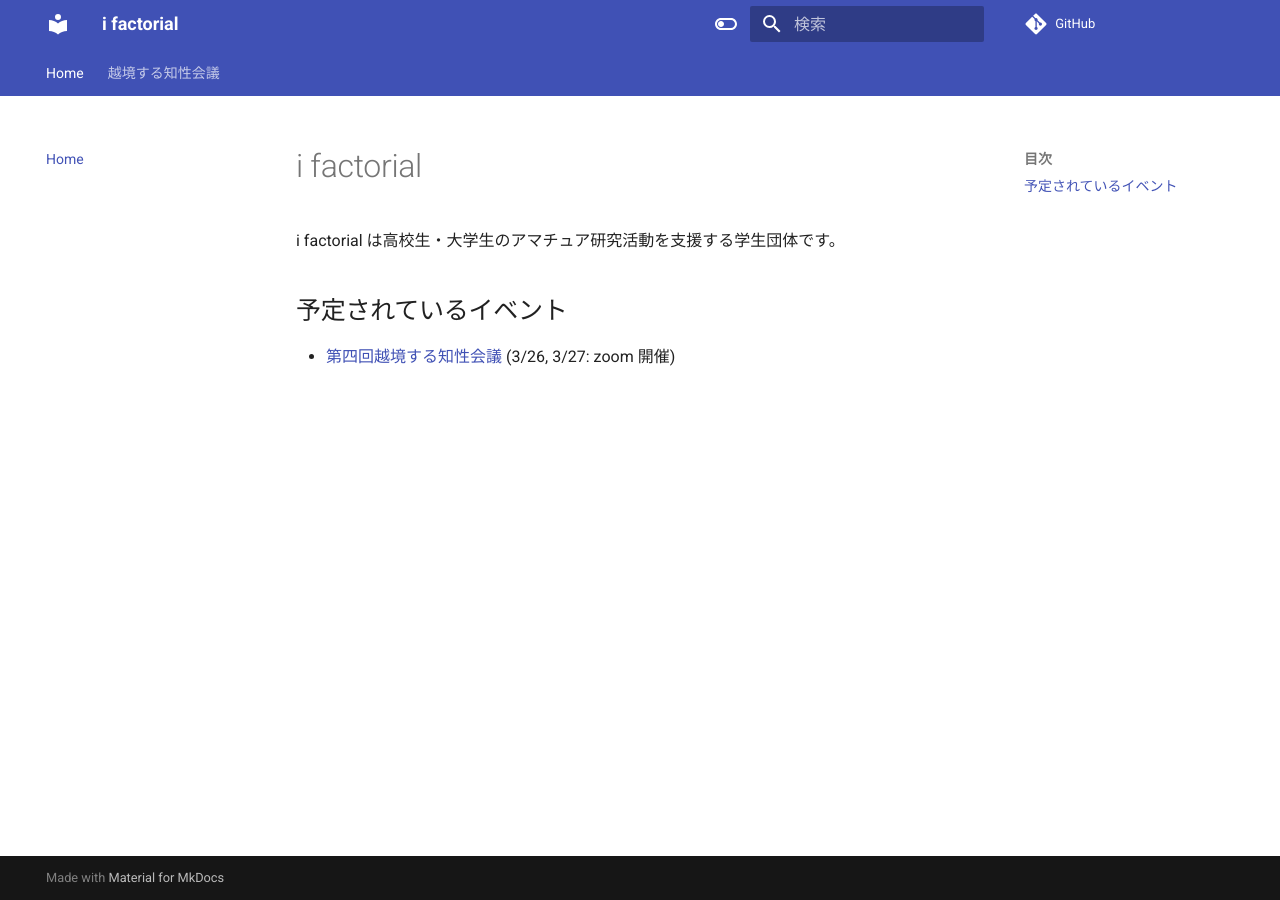
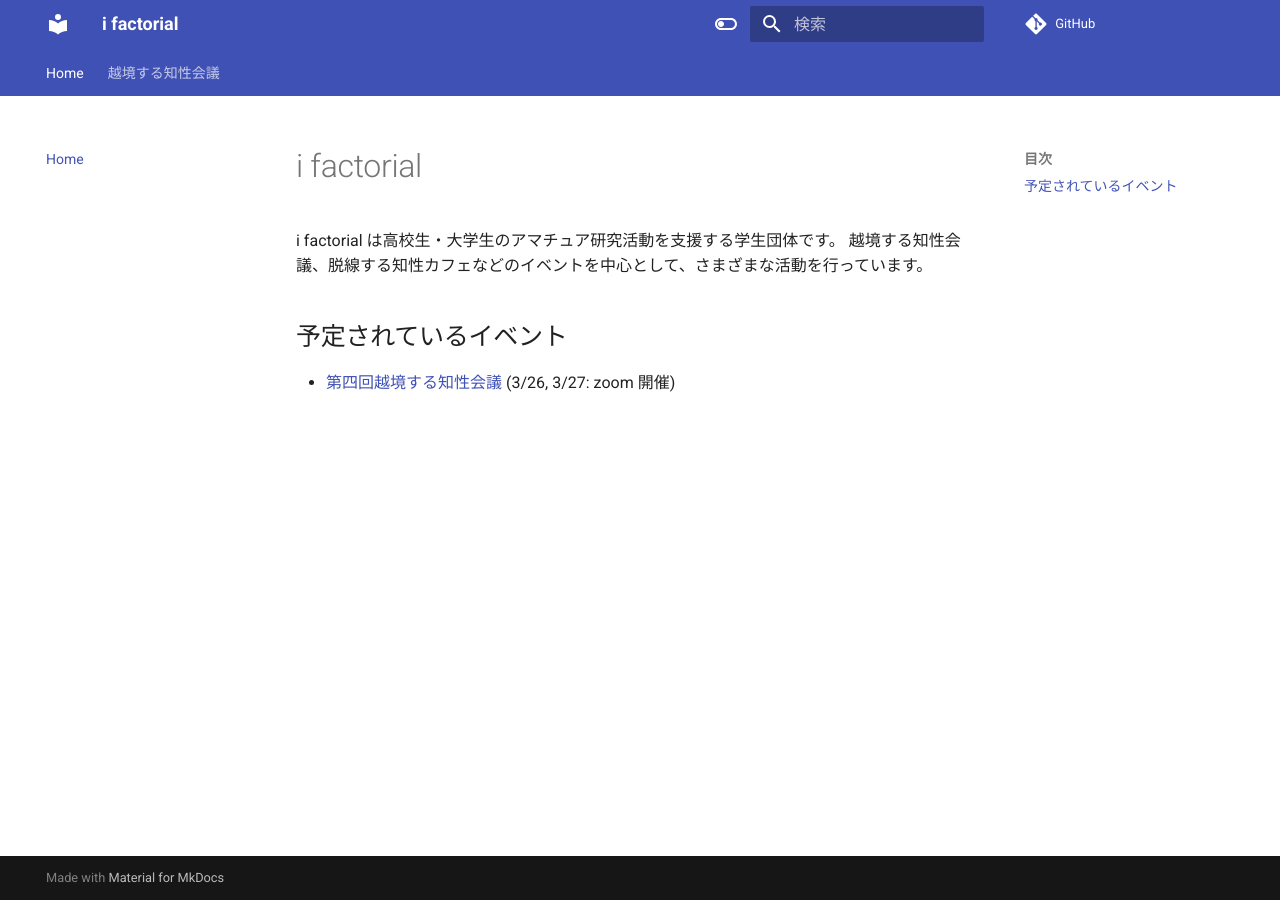
Before and after one commit to i-factorial/ifactorial_website, an MkDocs documentation site: the page built from docs/index.md, in a window 1280 px wide. Built offline with MkDocs 1.6.1 and Material for MkDocs 9.7.7, drawn with Linux system fonts in a browser that asks for light colours; comment, search, counter and statistics services are not loaded.

Commit message:
test commit

```diff
--- a/docs/index.md
+++ b/docs/index.md
@@ -1,6 +1,7 @@
 # i factorial
 
 i factorial は高校生・大学生のアマチュア研究活動を支援する学生団体です。
+越境する知性会議、脱線する知性カフェなどのイベントを中心として、さまざまな活動を行っています。
 
 ## 予定されているイベント
 
```
